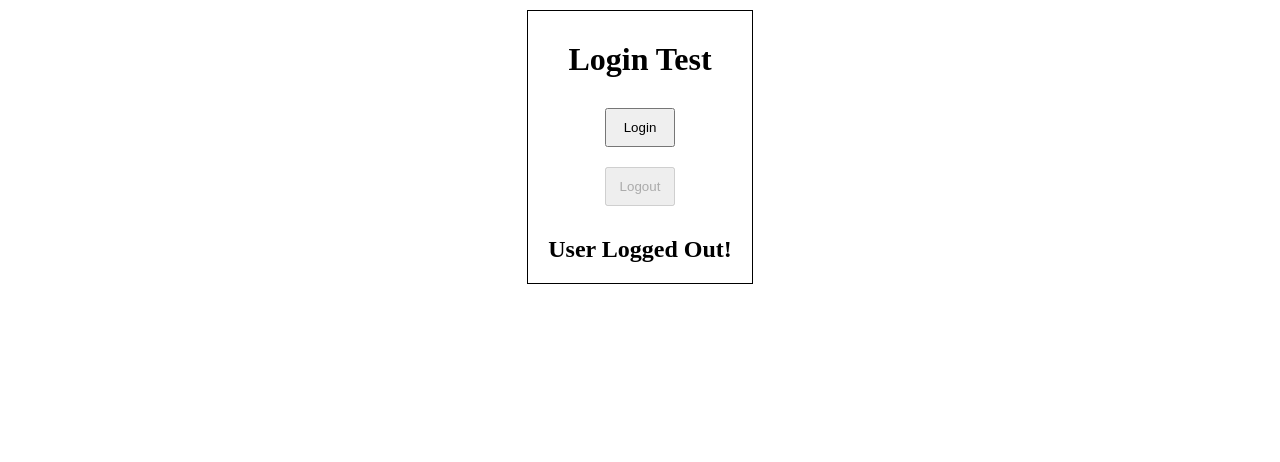
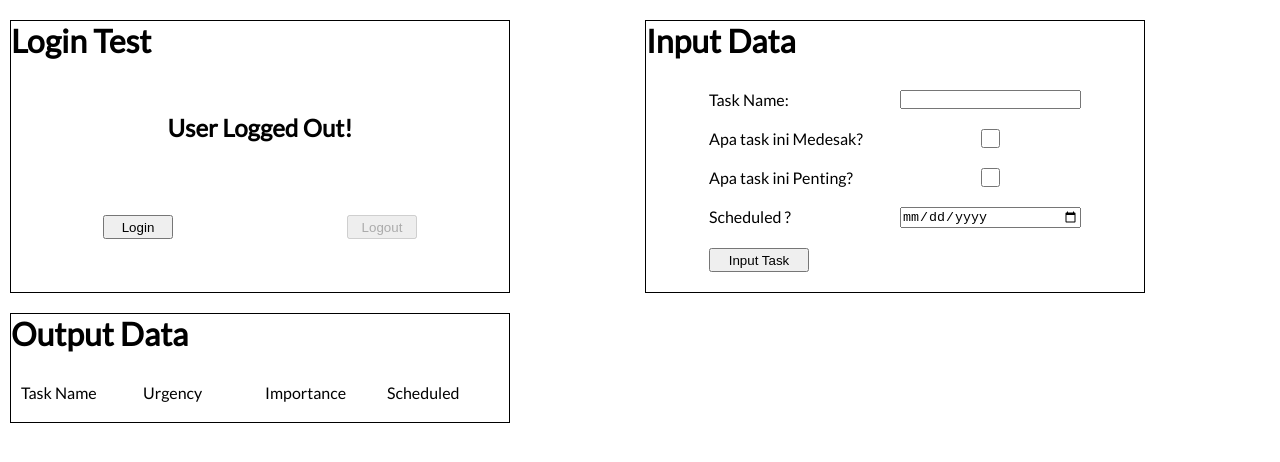
Before and after one commit to leafAlif/time-roster-backend, a website built with webpack: page src/index.html in a window 1280 px wide. Built offline with nearby package versions, Linux system fonts and the light colour scheme; some packages are replaced by stand-ins of ours; no server answers.

Commit message:
Trimming Down index. Preparing to Test Input

```diff
--- a/src/index.html
+++ b/src/index.html
@@ -11,10 +11,35 @@
 <body>
   <main>
     <div class="login_page container">
-      <h1>Login Test</h1>
-      <button id="login-button" >Login</button>
-      <button id="logout-button">Logout</button>
+      <h1 class="container-title">Login Test</h1>
       <h2 id="login-status">Login status is unknown</h2>
+      <div class="button-container">
+        <button id="login-button">Login</button>
+        <button id="logout-button">Logout</button>
+      </div>
+    </div>
+    <div class="container">
+      <h1 class="container-title">Input Data</h1>
+      <form class="task-input-form">
+        <label for="task_name">Task Name:</label>
+        <input type="text" id="task_name">
+        <label for="task_urgency">Apa task ini Medesak?</label>
+        <input type="checkbox" id="task_urgency">
+        <label for="task_importance">Apa task ini Penting?</label>
+        <input type="checkbox" id="task_importance">
+        <label for="task_schedule">Scheduled ?</label>
+        <input type="date" id="task_schedule">
+        <button id="input_task" type="button">Input Task</button>
+      </form>
+    </div>
+    <div class="container">
+      <h1 class="container-title">Output Data</h1>
+      <div class="task-table">
+        <p>Task Name</p>
+        <p>Urgency</p>
+        <p>Importance</p>
+        <p>Scheduled</p>
+      </div>
     </div>
   </main>
 </body>
--- a/src/index.js
+++ b/src/index.js
@@ -1,13 +1,8 @@
 import { initializeApp } from 'firebase/app';
-import {
-  getAuth,
-  onAuthStateChanged,
-  signInWithPopup,
-  signOut,
-  GoogleAuthProvider,
-} from 'firebase/auth';
+import { getAuth, onAuthStateChanged } from 'firebase/auth';
 import { getDatabase, ref, set } from 'firebase/database';
 import FIREBASECONFIG from './scripts/firebaseConfig';
+import loginHelper from './scripts/loginHelper';
 import './styles/main.css';
 
 // Initialize Firebase
@@ -15,39 +10,13 @@ const firebaseApp = initializeApp(FIREBASECONFIG);
 
 // ===== Login System =====
 const auth = getAuth(firebaseApp);
-const loginProvider = new GoogleAuthProvider();
-
-loginProvider.addScope('https://www.googleapis.com/auth/contacts.readonly');
-loginProvider.setCustomParameters({
-  prompt: 'select_account',
-});
-
-const loginStatus = document.querySelector('#login-status');
-const loginButton = document.querySelector('#login-button');
-const logoutButton = document.querySelector('#logout-button');
-
-// loginButton.addEventListener('click', signInWithPopup(loginProvider));
-loginButton.onclick = () => signInWithPopup(auth, loginProvider);
-logoutButton.onclick = () => signOut(auth);
-
-onAuthStateChanged(auth, (user) => {
-  if (user !== null) {
-    const userName = user.displayName;
-    loginStatus.innerHTML = `${userName} is logged in!`;
-    loginButton.disabled = 1;
-    logoutButton.disabled = 0;
-  } else {
-    loginStatus.innerHTML = 'User Logged Out!';
-    loginButton.disabled = 0;
-    logoutButton.disabled = 1;
-  }
-});
+loginHelper(auth);
 
 // ===== Realtime DB System =====
 const db = getDatabase(firebaseApp, 'https://time-roster-default-rtdb.asia-southeast1.firebasedatabase.app/');
 onAuthStateChanged(auth, (user) => {
   if (user !== null) {
-    const dbRef = ref(db, `userTasks/${user.uid}`);
+    const dbRef = ref(db, `user/${user.uid}`);
     set(dbRef, {
       taskId: new Date().toISOString(),
       taskName: `${user.displayName} Task ${Math.random()}`,
--- /dev/null
+++ b/src/scripts/loginHelper.js
@@ -0,0 +1,35 @@
+import {
+  onAuthStateChanged,
+  signInWithPopup,
+  signOut,
+  GoogleAuthProvider,
+} from 'firebase/auth';
+
+const loginHelper = (auth) => {
+  // Use GoogleAuth as Login method
+  const loginProvider = new GoogleAuthProvider();
+  loginProvider.addScope('https://www.googleapis.com/auth/contacts.readonly');
+  loginProvider.setCustomParameters({ prompt: 'select_account' });
+
+  const loginStatus = document.querySelector('#login-status');
+  const loginButton = document.querySelector('#login-button');
+  const logoutButton = document.querySelector('#logout-button');
+
+  loginButton.onclick = () => signInWithPopup(auth, loginProvider);
+  logoutButton.onclick = () => signOut(auth);
+
+  onAuthStateChanged(auth, (user) => {
+    if (user !== null) {
+      const userName = user.displayName;
+      loginStatus.innerHTML = `${userName} is logged in!`;
+      loginButton.disabled = 1;
+      logoutButton.disabled = 0;
+    } else {
+      loginStatus.innerHTML = 'User Logged Out!';
+      loginButton.disabled = 0;
+      logoutButton.disabled = 1;
+    }
+  });
+};
+
+export default loginHelper;
--- a/src/styles/main.css
+++ b/src/styles/main.css
@@ -1,7 +1,10 @@
+@import url('https://fonts.googleapis.com/css2?family=Lato:ital,wght@0,100;0,300;0,400;1,100;1,300;1,400&display=swap');
+
 html {
   box-sizing: border-box;
   margin: 0;
   padding: 0;
+  font-family: 'Lato', sans-serif;
 }
 
 *,
@@ -15,22 +18,44 @@ html {
 main {
 	display: grid;
 	justify-content: center;
+	grid-template-columns: 1fr 1fr;
+  margin: 10px 5px;
 }
 
 button {
   min-width: 70px;
+  max-width: 100px;
+  height: 24px;
 }
 
 .container {
+	display: flex;
+  flex-wrap: wrap;
+  gap: 10px;
+	justify-content: center;
   border: 1px solid black;
-  margin-top: 10px;
+  max-width: 500px;
 }
 
-.login_page {
+.container-title {
+  margin: 0;
+  padding: 0;
+  flex-basis: 100%;
+}
+
+.button-container {
+	width: 100%;
 	display: flex;
-	flex-direction: column;
-  gap: 10px;
-	max-width: 500px;
-	align-items: center;
-  padding: 10px;
+	justify-content: space-around;
 }
+
+.task-input-form {
+  display: grid;
+  grid-template-columns: 1fr 1fr;
+}
+
+.task-table {
+  display: grid;
+  grid-template-columns: repeat(4,1fr);
+  width:100%;
+}
```
Also changed, not shown: src/scripts/loginHelper-unused.js (deleted, +0 -16 lines).
